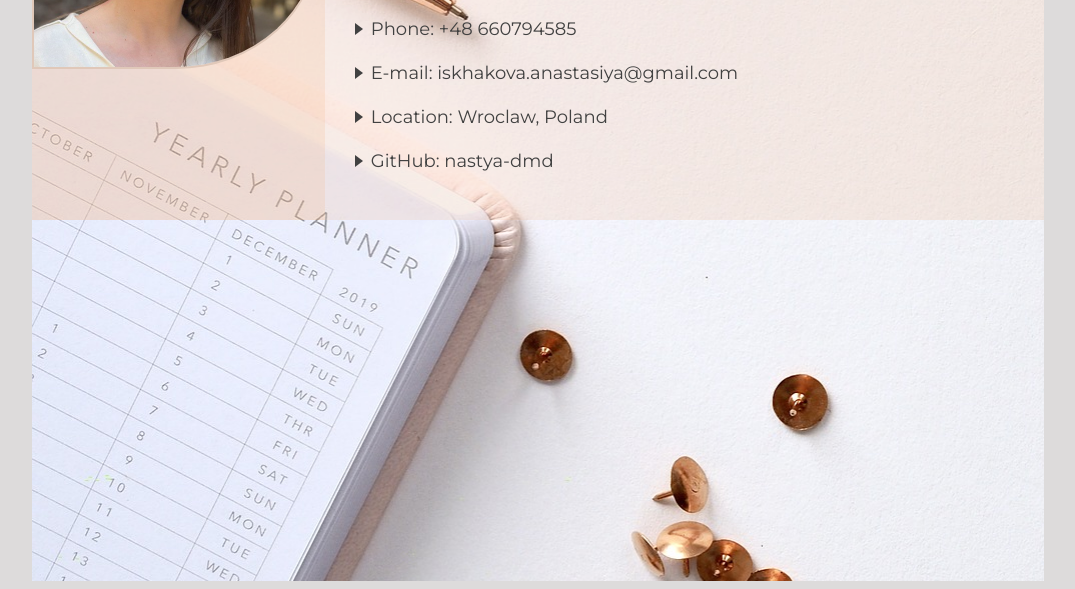
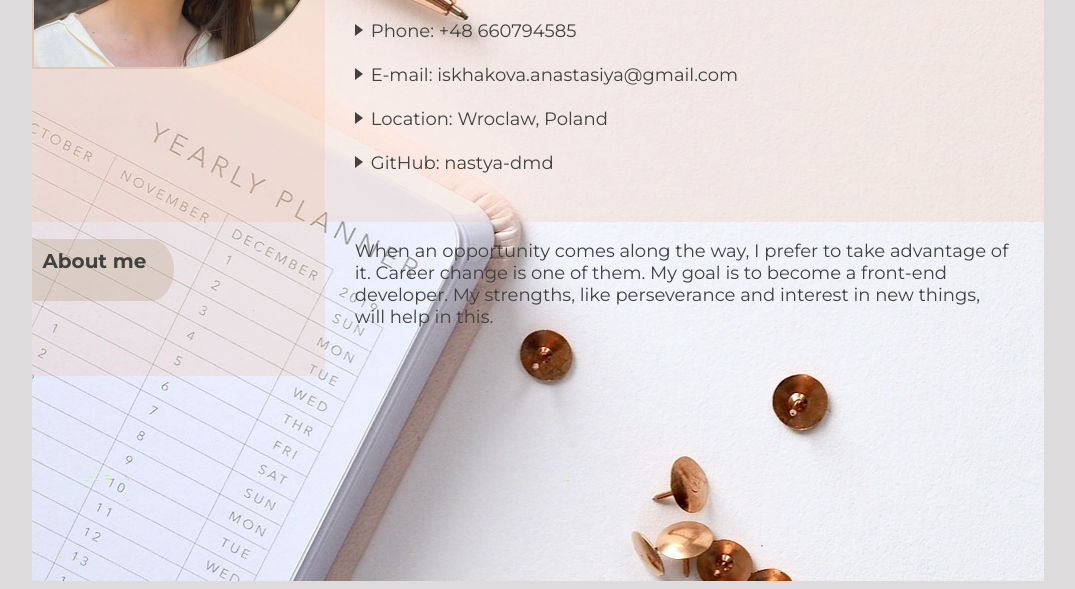
Before and after one commit to nastya-dmd/stage1-rsschool-cv, a plain HTML site: page index.html in a window 1280 px wide. Shown: the part 227-816 px from the top of the page, without its empty margins (102-1177 px from the left). Drawn offline with Linux system fonts and the light colour scheme.

Commit message:
feat: add html markup and css styles section

```diff
--- a/index.html
+++ b/index.html
@@ -47,6 +47,22 @@
                 </div>
             </header>
         </div>
+        <main>
+            <section class="row">
+                <div class="left" id="about">
+                    <div class="border">
+                        <h2>About me</h2>
+                    </div>
+                </div>
+                <div class="right">
+                    <p>When an opportunity comes along the way, I prefer to take advantage of it. Career change is one
+                        of
+                        them. My goal is to become a front-end developer. My strengths, like perseverance and interest
+                        in
+                        new things, will help in this.</p>
+                </div>
+            </section>
+        </main>
     </div>
 </body>
 
--- a/style.css
+++ b/style.css
@@ -147,5 +147,24 @@ h1 {
     font-size: 35px;
     text-align: center;
     margin-top: 30px;
+}
+
+.empty {
+    width: 100%;
+    height: 100%;
+}
+
+h2 {
+    font-size: 20px;
+    clear: left;
+    padding: 10px;
+    padding-bottom: 5px;
+    width: 80%;
+}
+.border {
+    border-radius: 0 100% 100% 0 / 0 300% 300% 0;
+    width: 50%;
+    height: 50%;
+    background-color:  rgba(175, 147, 105, 0.26);
 
 }
```
